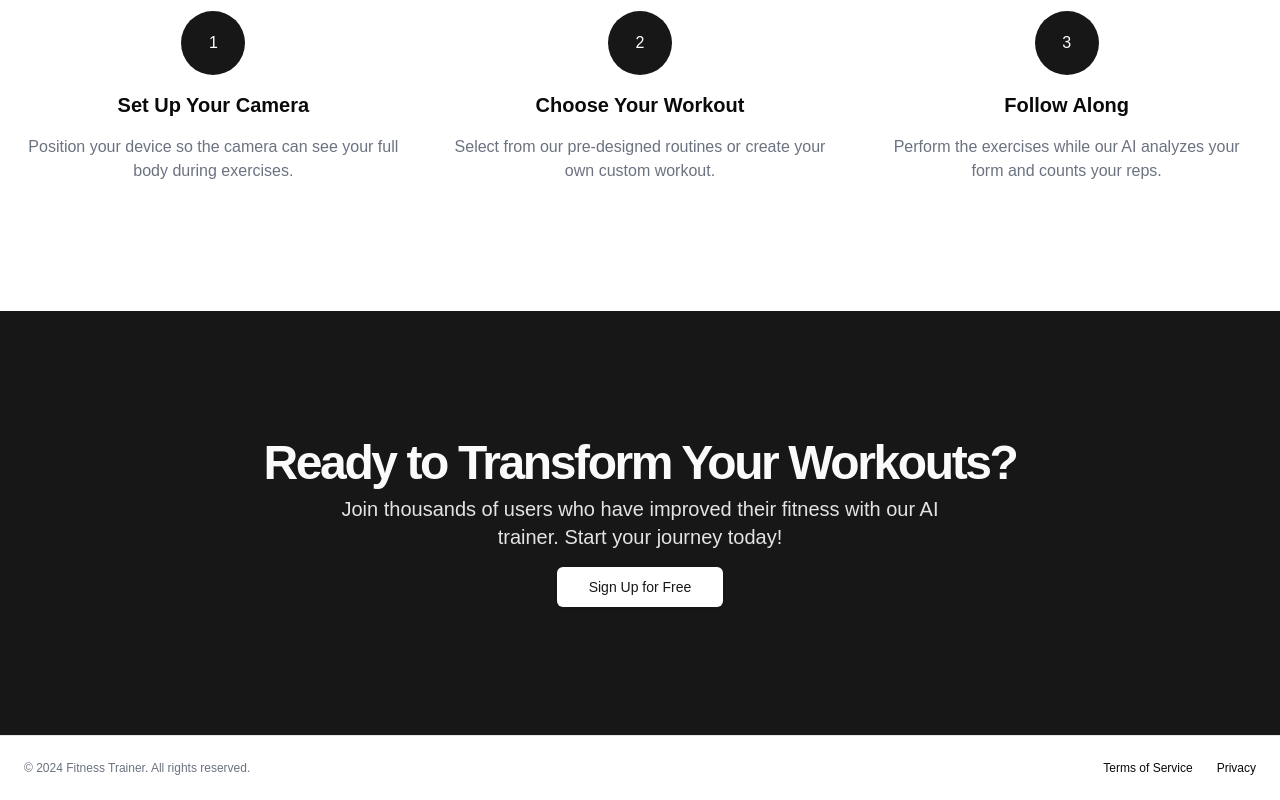
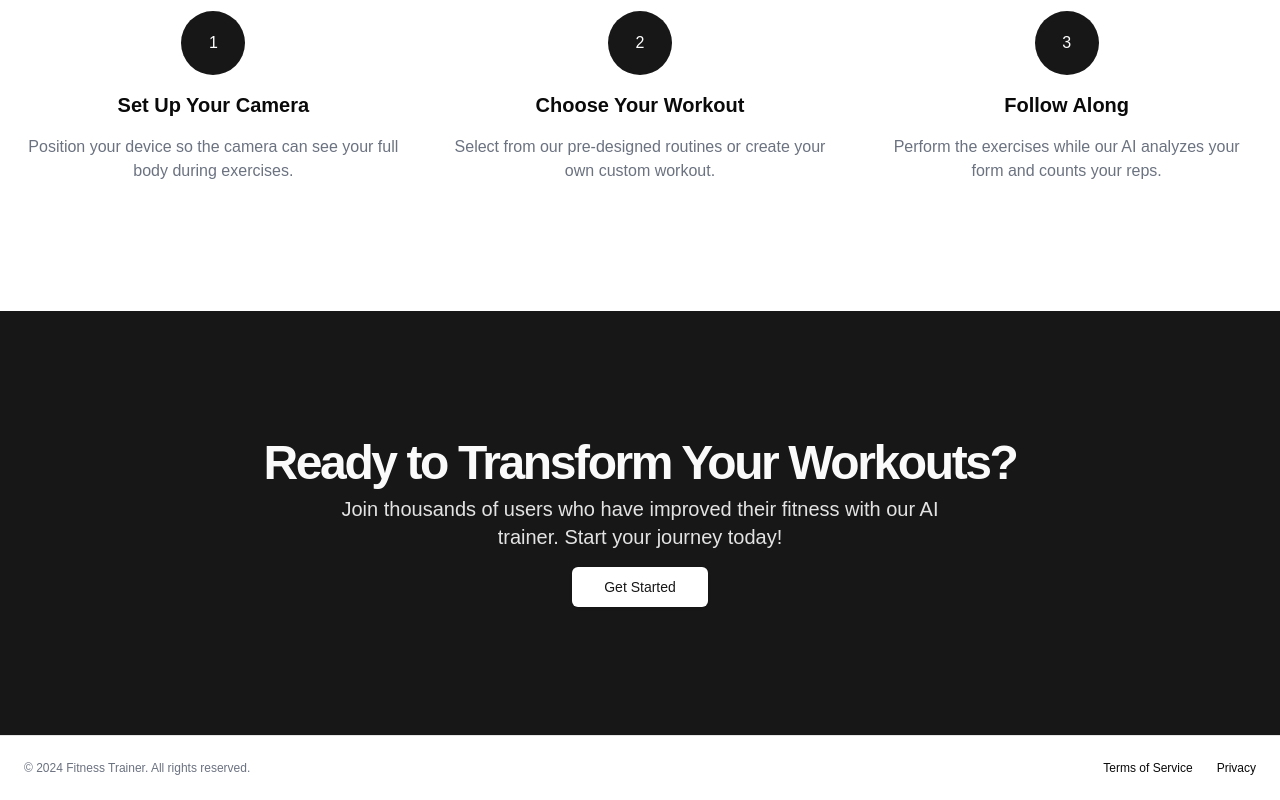
Before and after one commit to aniketkatkar97/fitness-trainer, a Next.js app: page / in a window 1280 px wide. Shown: the part 1397-2197 px from the top of the page. Built offline with nearby package versions, Linux system fonts and the light colour scheme.

Commit message:
Refactor import statements in landing-page.tsx

```diff
--- a/src/components/landing-page.tsx
+++ b/src/components/landing-page.tsx
@@ -1,7 +1,7 @@
-import { Button } from "@/components/ui/button";
-import { Card, CardContent, CardHeader, CardTitle } from "@/components/ui/card";
-import { CheckCircle, Dumbbell, LineChart, Video } from "lucide-react";
-import Link from "next/link";
+import { Button } from '@/components/ui/button';
+import { Card, CardContent, CardHeader, CardTitle } from '@/components/ui/card';
+import { CheckCircle, Dumbbell, LineChart, Video } from 'lucide-react';
+import Link from 'next/link';
 
 export default function LandingPage() {
   return (
@@ -167,7 +167,7 @@ export default function LandingPage() {
                 size="lg"
                 className="bg-background text-primary hover:bg-background/90"
               >
-                <Link href="/signup">Sign Up for Free</Link>
+                <Link href="/workout">Get Started</Link>
               </Button>
             </div>
           </div>
```
